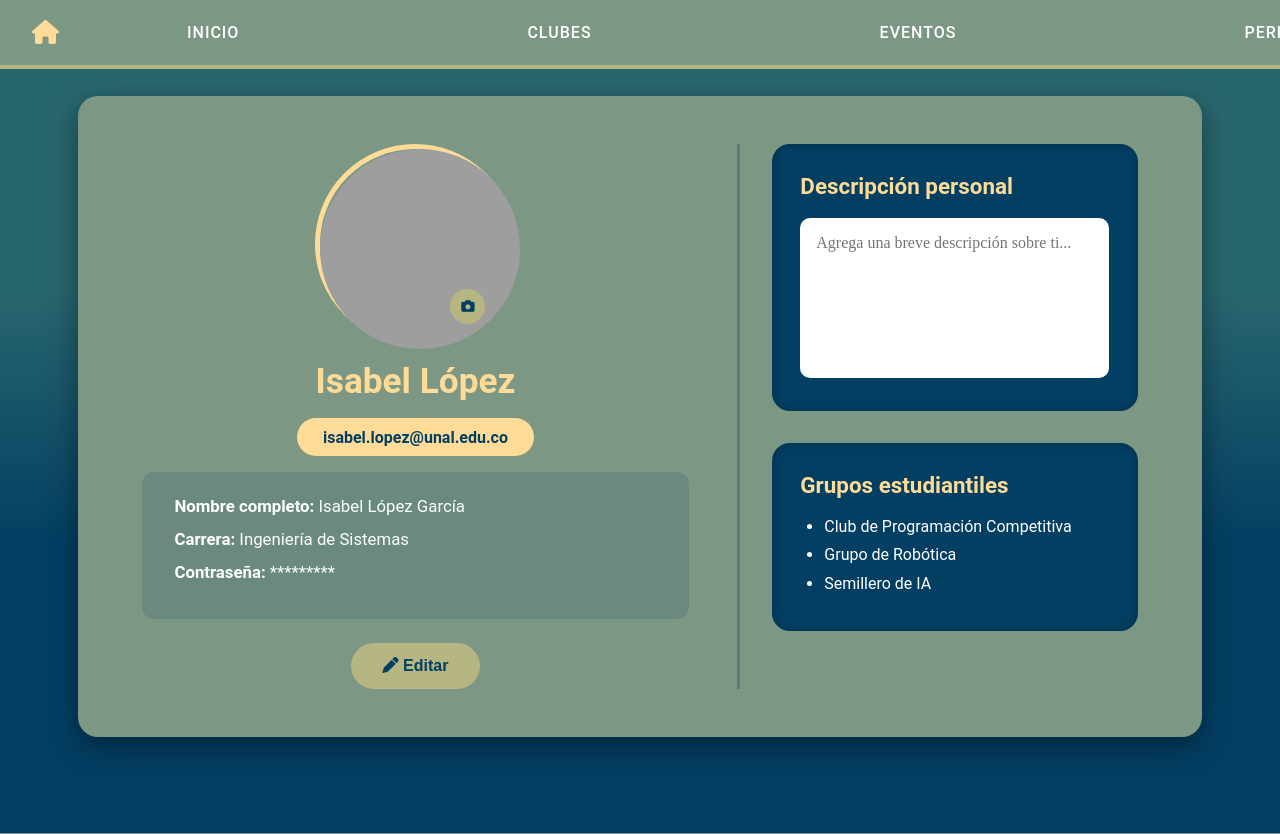
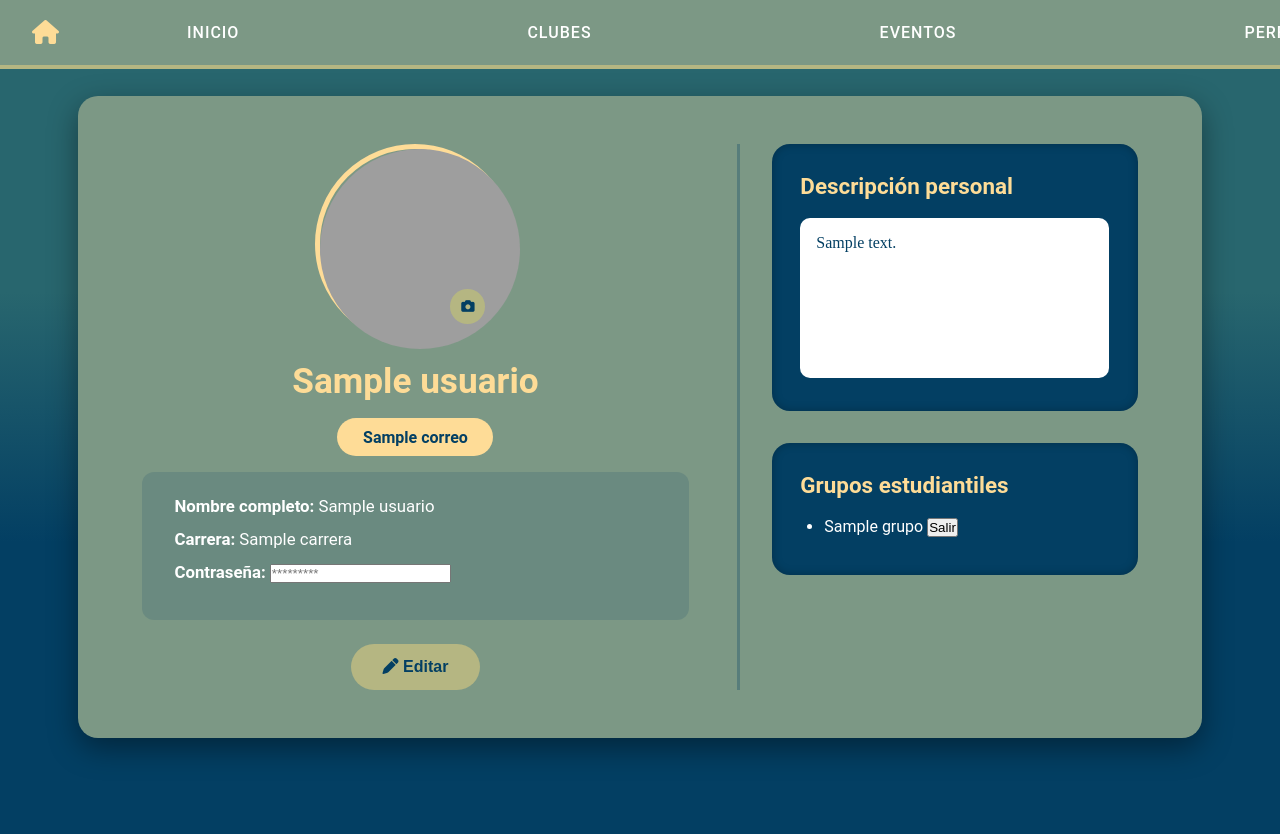
Before and after one commit to Lunatico117/proyecto_grupos_estudiantiles, a Flask app: template templates/perfil.html in a window 1280 px wide. Run offline with Flask 3, Linux system fonts and the light colour scheme; the template is opened without the code that fills it: most values are stand-ins (such as "Sample title", 1, 10 or a date in 2020); parts of the project's set-up code (start-up, migrations or seed data) failed here and were passed over; grey boxes are pictures that could not be loaded.

Commit message:
Implementacion de Flask en la pantalla perfil

```diff
--- a/app.py
+++ b/app.py
@@ -3,8 +3,12 @@ from flask import Flask, render_template, request, redirect, url_for, flash, ses
 from functools import wraps  # Para crear decoradores
 from src.viewmodel.auth_viewmodel import UsuarioAuthViewModel
 from src.services.firebase_global import firebase_global  # Asegurarse de que este objeto ya tenga db inicializado
+from src.viewmodel.usuarios_viewmodel import UsuarioViewModel
+from src.viewmodel.grupos_viewmodel import GruposViewModel
 
+usuario_vm = UsuarioViewModel()  # Inicializamos el ViewModel para manejar usuarios
 auth_vm = UsuarioAuthViewModel()
+grupos_vm = GruposViewModel()
 app = Flask(__name__)
 app.secret_key = "supersecretkey"  # Necesario para manejar sesiones
 
@@ -119,11 +123,56 @@ def clubes():
 def eventos():
     return render_template("eventos.html", usuario=session["usuario"])
 
-
-@app.route("/perfil")
+@app.route("/perfil", methods=["GET", "POST"])
 @login_requerido
 def perfil():
-    return render_template("perfil.html", usuario=session["usuario"])
+    correo = session["usuario"]["correo"]
+
+    if request.method == "POST":
+        data = request.get_json()
+        # Actualizamos usuario usando exactamente los argumentos que acepta el ViewModel
+        resultado = usuario_vm.actualizar_usuario(
+            correo,
+            nombre_completo=data.get("nombre_completo"),
+            password=data.get("password"),  # coincide con el ViewModel
+            carrera=data.get("carrera"),
+            descripcion_personal=data.get("descripcion_personal")  # coincide con el ViewModel
+        )
+
+        if resultado["success"]:
+            # Actualizamos la sesión para reflejar cambios
+            session["usuario"].update({
+                "nombre_completo": data.get("nombre_completo"),
+                "carrera": data.get("carrera"),
+                "bio": data.get("descripcion_personal")
+            })
+        return {"success": resultado["success"]}
+
+    # GET → mostrar perfil
+    usuario_obj = usuario_vm.obtener_usuario(correo)
+    if not usuario_obj:
+        flash("No se encontraron datos del usuario en Firebase.", "danger")
+        return redirect(url_for("index"))
+
+    grupos_usuario = usuario_vm.consultar_grupos_usuario(correo)
+    usuario_data = {
+        "correo": correo,
+        "nombre_completo": usuario_obj.nombre_completo,
+        "carrera": usuario_obj.carrera,
+        "bio": getattr(usuario_obj, "descripcion_personal", ""),  # usar el atributo correcto
+        "grupos": grupos_usuario  # lista de dict con 'id_grupo' y 'nombre'
+    }
+
+    return render_template("perfil.html", usuario=usuario_data)
+
+
+# Ruta para salirse de un grupo
+@app.route("/salirse_grupo/<id_grupo>", methods=["POST"])
+@login_requerido
+def salirse_grupo(id_grupo):
+    correo = session["usuario"]["correo"]
+    resultado = usuario_vm.salirse_de_grupo(correo, id_grupo)
+    return {"success": resultado["success"]}
 
 
 # ========================================================
--- a/templates/perfil.html
+++ b/templates/perfil.html
@@ -8,9 +8,7 @@
     <link rel="icon" href="../static/img/Logo.png" type="image/jpeg">
     <link rel="stylesheet" href="https://cdnjs.cloudflare.com/ajax/libs/font-awesome/6.5.0/css/all.min.css">
 </head>
-
 <body>
-    <!-- NAVBAR -->
 <header>
     <div class="nav-left">
         <a href="/" class="home-btn"><i class="fa-solid fa-house"></i></a>
@@ -28,28 +26,34 @@
     </div>
 </header>
 
-    <!-- PERFIL -->
 <section class="perfil-section">
     <div class="perfil-container">
+
         <!-- LADO IZQUIERDO -->
         <div class="perfil-left">
             <div class="foto-container">
                 <img src="../img/user.png" alt="Foto de perfil">
                 <button class="cambiar-foto"><i class="fa-solid fa-camera"></i></button>
             </div>
-                <h2 class="nombre">Isabel López</h2>
-                <p class="correo">isabel.lopez@unal.edu.co</p>
+            <h2 class="nombre">{{ usuario.nombre_completo }}</h2>
+            <p class="correo">{{ usuario.correo }}</p>
 
             <div class="atributos">
-                    <p><strong>Nombre completo:</strong> Isabel López García</p>
-                    <p><strong>Carrera:</strong> Ingeniería de Sistemas</p>
-                    <p><strong>Contraseña:</strong> *********</p>
+                <p><strong>Nombre completo:</strong>
+                    <span id="nombre_completo">{{ usuario.nombre_completo }}</span>
+                </p>
+                <p><strong>Carrera:</strong>
+                    <span id="carrera">{{ usuario.carrera }}</span>
+                </p>
+                <p><strong>Contraseña:</strong>
+                    <input type="password" id="contraseña" placeholder="*********">
+                </p>
             </div>
 
             <div class="perfil-buttons">
-                    <button class="editar-btn"><i class="fa-solid fa-pen"></i> Editar</button>
-                    <button class="guardar-btn hidden"><i class="fa-solid fa-check"></i> Guardar</button>
-                    <button class="cancelar-btn hidden"><i class="fa-solid fa-xmark"></i> Cancelar</button>
+                <button class="editar-btn" onclick="editarPerfil()"><i class="fa-solid fa-pen"></i> Editar</button>
+                <button class="guardar-btn hidden" onclick="guardarPerfil()"><i class="fa-solid fa-check"></i> Guardar</button>
+                <button class="cancelar-btn hidden" onclick="cancelarEdicion()"><i class="fa-solid fa-xmark"></i> Cancelar</button>
             </div>
         </div>
 
@@ -57,19 +61,82 @@
         <div class="perfil-right">
             <div class="bio">
                 <h2>Descripción personal</h2>
-                    <textarea readonly placeholder="Agrega una breve descripción sobre ti..."></textarea>
+                <textarea id="bio" readonly>{{ usuario.bio or '' }}</textarea>
             </div>
 
             <div class="grupos">
                 <h2>Grupos estudiantiles</h2>
-                    <ul>
-                        <li>Club de Programación Competitiva</li>
-                        <li>Grupo de Robótica</li>
-                        <li>Semillero de IA</li>
+                <ul id="lista-grupos">
+                    {% for grupo in usuario.grupos %}
+                        <li>
+                            {{ grupo.nombre }}
+                            <button onclick="salirseDeGrupo('{{ grupo.id_grupo }}')">Salir</button>
+                        </li>
+                    {% endfor %}
                 </ul>
             </div>
         </div>
+
     </div>
 </section>
+
+<script>
+function editarPerfil() {
+    document.querySelector('#nombre_completo').contentEditable = true;
+    document.querySelector('#carrera').contentEditable = true;
+    document.querySelector('#bio').removeAttribute('readonly');
+    document.querySelector('#contraseña').removeAttribute('readonly');
+    document.querySelector('.editar-btn').classList.add('hidden');
+    document.querySelector('.guardar-btn').classList.remove('hidden');
+    document.querySelector('.cancelar-btn').classList.remove('hidden');
+}
+
+function cancelarEdicion() {
+    location.reload(); // Recarga la página para cancelar los cambios
+}
+
+function guardarPerfil() {
+    const nombre_completo = document.querySelector('#nombre_completo').innerText;
+    const carrera = document.querySelector('#carrera').innerText;
+    const bio = document.querySelector('#bio').value;
+    const contraseña = document.querySelector('#contraseña').value;
+
+    fetch('/perfil', {
+        method: 'POST',
+        headers: {'Content-Type': 'application/json'},
+        body: JSON.stringify({
+            nombre_completo: nombre_completo,
+            password: contraseña,  // coincide con ViewModel
+            carrera: carrera,
+            descripcion_personal: bio  // coincide con ViewModel
+        })
+
+    })
+    .then(res => res.json())
+    .then(data => {
+        if(data.success){
+            alert('Perfil actualizado correctamente');
+            location.reload();
+        } else {
+            alert('Error al actualizar perfil');
+        }
+    });
+}
+
+function salirseDeGrupo(id_grupo) {
+    fetch(`/salirse_grupo/${id_grupo}`, {
+        method: 'POST'
+    })
+    .then(res => res.json())
+    .then(data => {
+        if(data.success){
+            alert("Te has salido del grupo correctamente");
+            location.reload();
+        } else {
+            alert("No se pudo salir del grupo");
+        }
+    });
+}
+</script>
 </body>
 </html>
```
Also changed, not shown: src/model/usuario.py (+9 -25 lines), src/viewmodel/usuarios_viewmodel.py (+8 -5 lines), static/clubes.css (added), static/eventos.css (added). Lines whose indentation alone changed are shown as unchanged.
